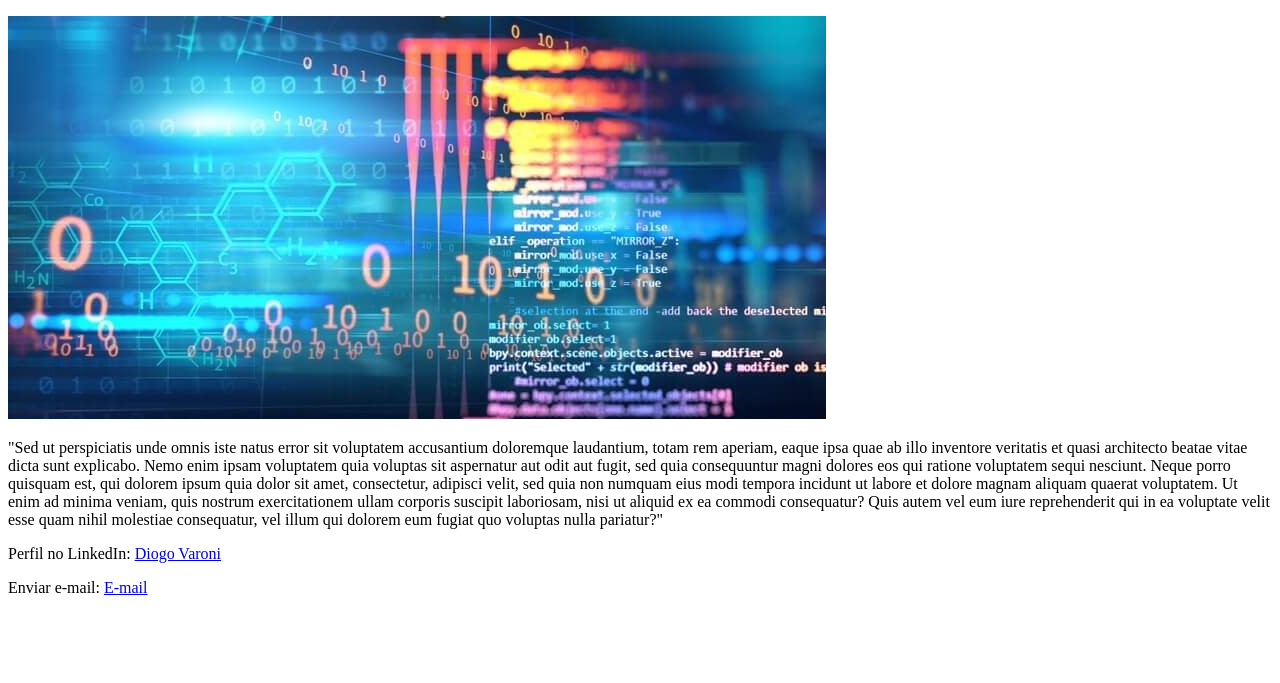
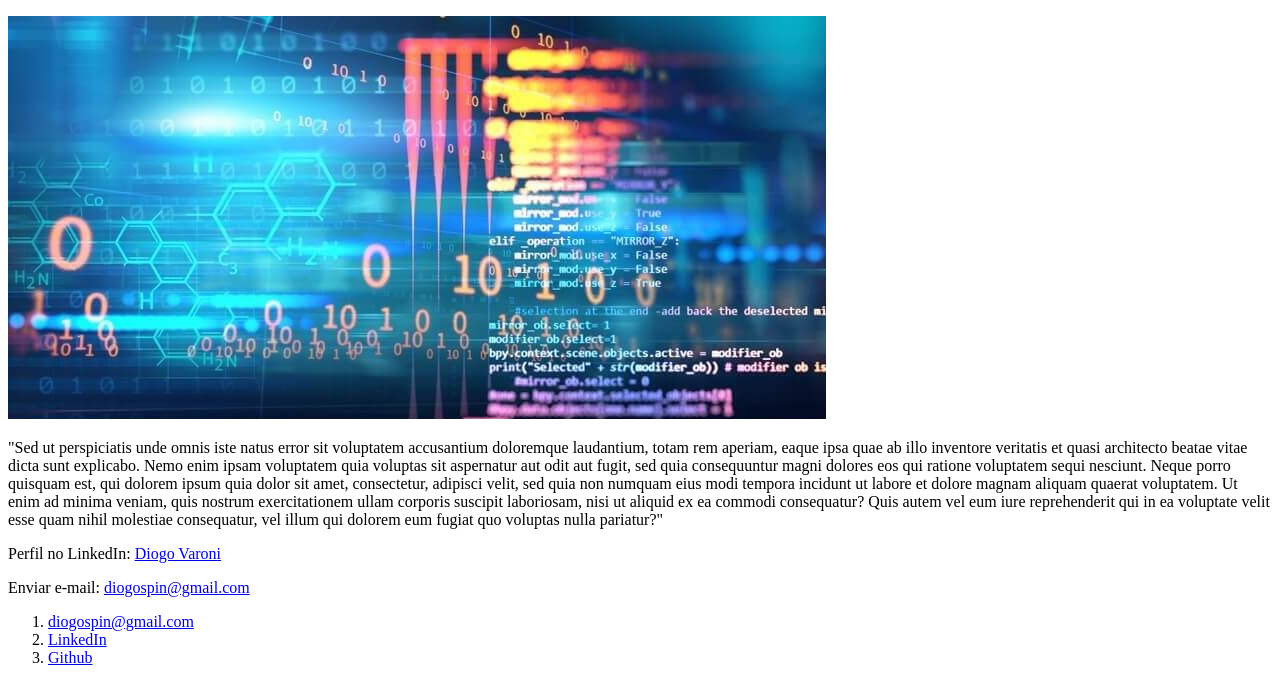
Before and after one commit to diogovaroni/Bootcamp-HTML-Web-Developer, a plain HTML site: page index.html in a window 1280 px wide. Shown: the part 362-1045 px from the top of the page. Before the commit the page ends 975 px from the top, so only its background shows below. Drawn offline with Linux system fonts and the light colour scheme.

Commit message:
Adição de listas no rodapé

```diff
--- a/index.html
+++ b/index.html
@@ -33,10 +33,22 @@
                     Perfil no LinkedIn: <a href = "https://www.linkedin.com/in/diogo-varoni-7b235611a/" target="_blank">Diogo Varoni</a>
                 </p>
                 <p>
-                    Enviar e-mail: <a href="mailto:diogospin@gmail.com">E-mail</a>
+                    Enviar e-mail: <a href="mailto:diogospin@gmail.com">diogospin@gmail.com</a>
                 </p>
             </article>
         </section>
-        <footer></footer>
+        <footer>
+            <ol>
+                <li>
+                    <a href="mailto:diogospin@gmail.com">diogospin@gmail.com</a>
+                </li>
+                <li>
+                    <a href = "https://www.linkedin.com/in/diogo-varoni-7b235611a/" target="_blank">LinkedIn</a>
+                </li>
+                <li>
+                    <a href = "https://github.com/diogovaroni" target="_blank">Github</a>
+                </li>
+            </ol>
+        </footer>
     </body>
 </html>
```
